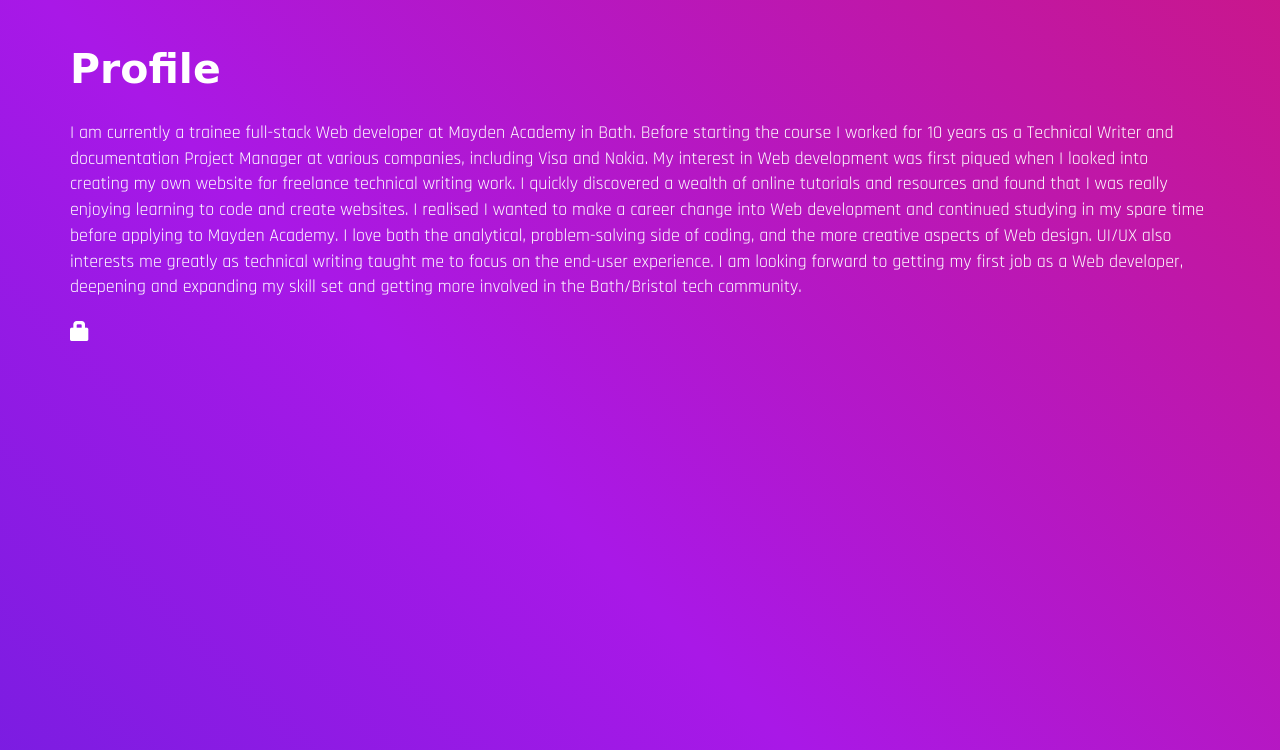
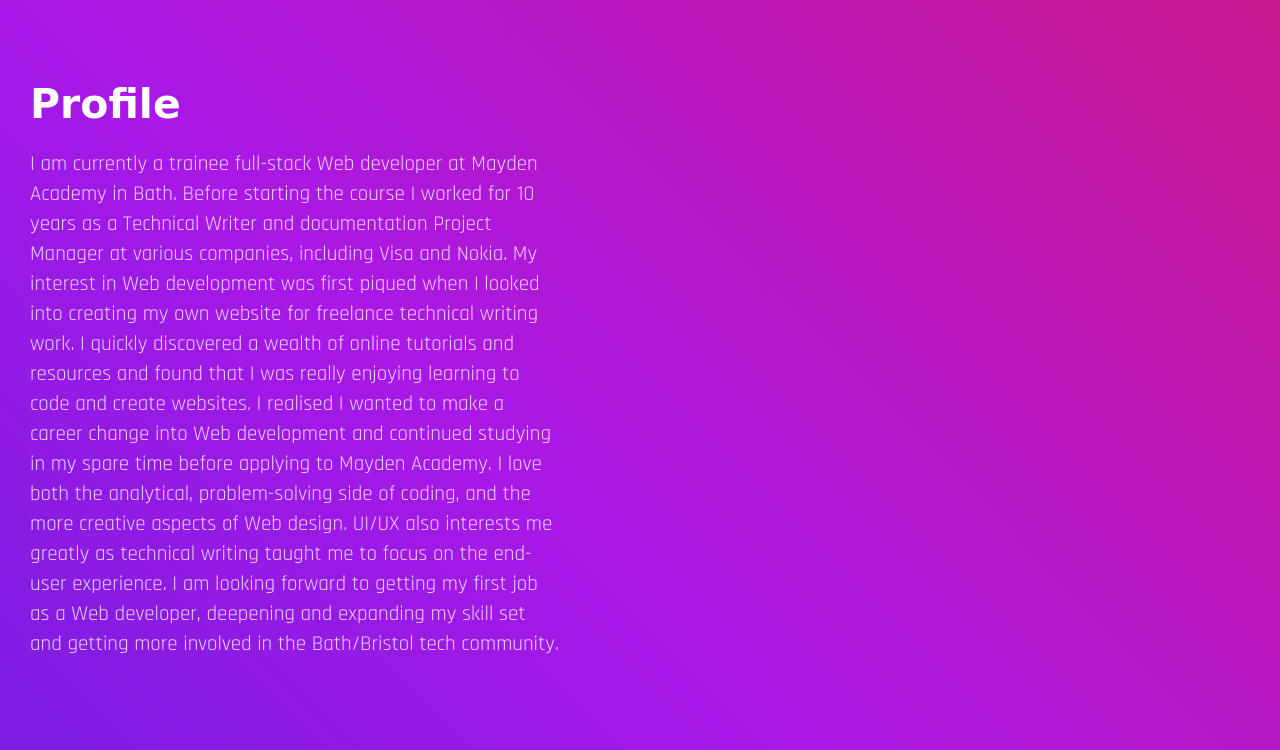
Before and after one commit to obwansan/mayden-portfolio, a PHP site: page /profile.php in a window 1280 px wide. Shown: the part 50-800 px from the top of the page. Run offline with PHP 8.4, Linux system fonts and the light colour scheme; data comes from the database, SQL or seed files in the repository; data that the repository does not hold is empty; some web fonts are replaced.

Commit message:
moved cms button to portfolio page

```diff
--- a/cms/profileFunctions.php
+++ b/cms/profileFunctions.php
@@ -90,10 +90,17 @@ function updateEmail($db, $email) {
     $query->bindParam(':email', $email);
     $query->execute();
 }
+// to prevent 'undefined variable' notice
+$profileText = '';
+$email = '';
 
 // get text from the post array
-$profileText = $_POST['profileText'];
-$email = $_POST['email'];
+if (isset($_POST['profileText'])) {
+    $profileText = $_POST['profileText'];
+}
+if (isset($_POST['email'])) {
+    $email = $_POST['email'];
+}
 
 // if there is profile text and an email, update the db and redirect to cms page
 if($profileText != NULL && $email != NULL) {
--- a/css/styles.css
+++ b/css/styles.css
@@ -81,22 +81,22 @@ Bootstrap classes
     background-color: transparent;
 }
 
-.glyphicon {
-    font-size: 20px;
-    color: #FFFFFF;
-    float: right;
+.glyphicon-home,
+.glyphicon-briefcase,
+.glyphicon-envelope,
+.glyphicon-user {
+     font-size: 20px;
+     color: #FFFFFF;
+     float: right;
+}
+
+.glyphicon-lock {
+    margin: 0 auto;
+    display: table;
 }
 
 .glyphicon:hover {
     color: #0f0f0f;
-}
-
-.cms-icon-container {
-    position: relative;
-}
-
-.glyphicon-lock {
-    position: absolute;
 }
 
 /****************************
@@ -132,7 +132,8 @@ body {
     min-width: 500px;
 }
 
-.homeTitle {
+.homeTitle,
+.profileTitle {
     text-align: left;
     font-size: 4.1rem;
     font-weight: 600;
@@ -150,26 +151,22 @@ body {
 }
 
 .homeTxt,
-.portfolioText {
+.portfolioText,
+.profileTxt {
     color: #FFFFFF;
     font-family: 'Rajdhani', sans-serif;
     font-weight: 400;
+    opacity: 0.8;
+    text-align: left;
+    font-size: 2.1rem;
 }
 
 .homeTxt {
-    text-align: left;
-    font-size: 2.1rem;
     margin-bottom: 35px;
-    opacity: 0.8;
 }
 
 .portfolioText {
     font-size: 1.7rem;
-}
-
-.homeTxt:hover,
-.profileTxt:hover{
-    /*text-shadow: 2px 2px 4px #000000;*/
 }
 
 .homeBtn {
@@ -207,17 +204,19 @@ Profile page
     background: linear-gradient(to right, #11998e, #38ef7d); /* W3C, IE 10+/ Edge, Firefox 16+, Chrome 26+, Opera 12+, Safari 7+ */
 }
 
-.profilePageIntroContainer {
+.profileContainer {
+    margin-left: 30px;
+    margin-top: 75px;
+    margin-bottom: 100px;
+    width: 530px;
+}
+
+.profilePageIntro {
     margin-top: 0;
 }
 
-.profileTxt {
-    text-align: left;
-    font-size: 1.8rem;
-    color: #FFFFFF;
-    font-family: 'Rajdhani', sans-serif;
-    /*width: 50%;*/
-    margin: 20px 0;
+.profileTitle {
+    margin-bottom: 15px;
 }
 
 .icons {
@@ -248,6 +247,10 @@ p {
     left: 1180px;
     width: 30px;
     height: 30px;
+}
+
+.cms-icon-container {
+
 }
 
 /****************************
@@ -370,11 +373,13 @@ Bootstrap Media Queries
         min-width: 100%;
         padding: 0 40px;
     }
-    .homeTitle {
+    .homeTitle,
+    .profileTitle {
         font-size: 2.8rem;
         font-weight: 600;
     }
-    .homeTxt {
+    .homeTxt,
+    .profileTxt {
         text-align: left;
         font-size: 2.1rem;
         margin-bottom: 20px;
@@ -385,6 +390,9 @@ Bootstrap Media Queries
     }
     .rowTxtAndBtns {
         width: 100%;
+    }
+    .profileContainer {
+        width: 50%;
     }
 }
 
--- a/profile.php
+++ b/profile.php
@@ -68,16 +68,14 @@ $db->setAttribute(PDO::ATTR_DEFAULT_FETCH_MODE, PDO::FETCH_ASSOC);
 
 <!-- main -->
 
-    <div class="container">
+    <div class="container profileContainer">
         <div class="row">
-            <div class="col-xs-12 col-sm-12 profilePageIntroContainer">
-                <h1 class="homeTitle">Profile</h1>
+            <div class="profilePageIntro">
+                <div class="profileTitle">Profile</div>
                 <p class="profileTxt">
                     <?php echo $profileTextString; ?>
                 </p>
-
-        <div class="cms-icon-container">
-            <a href="cms/login.php" class="glyphicon glyphicon-lock" data-toggle="tooltip" title="cms"></a>
+            </div>
         </div>
     </div>
 </body>
```
Also changed, not shown: portfolio.php (+9 -4 lines).
